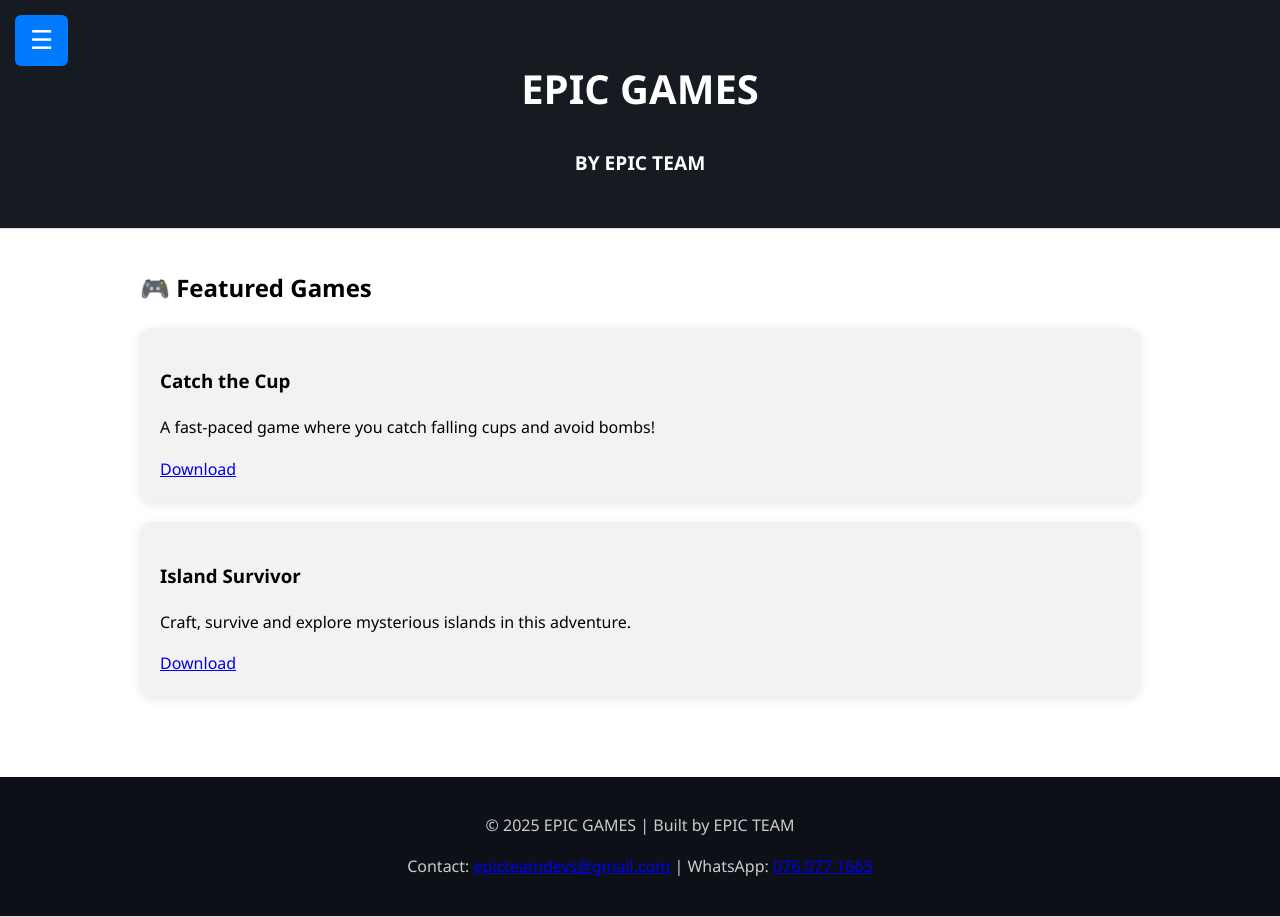
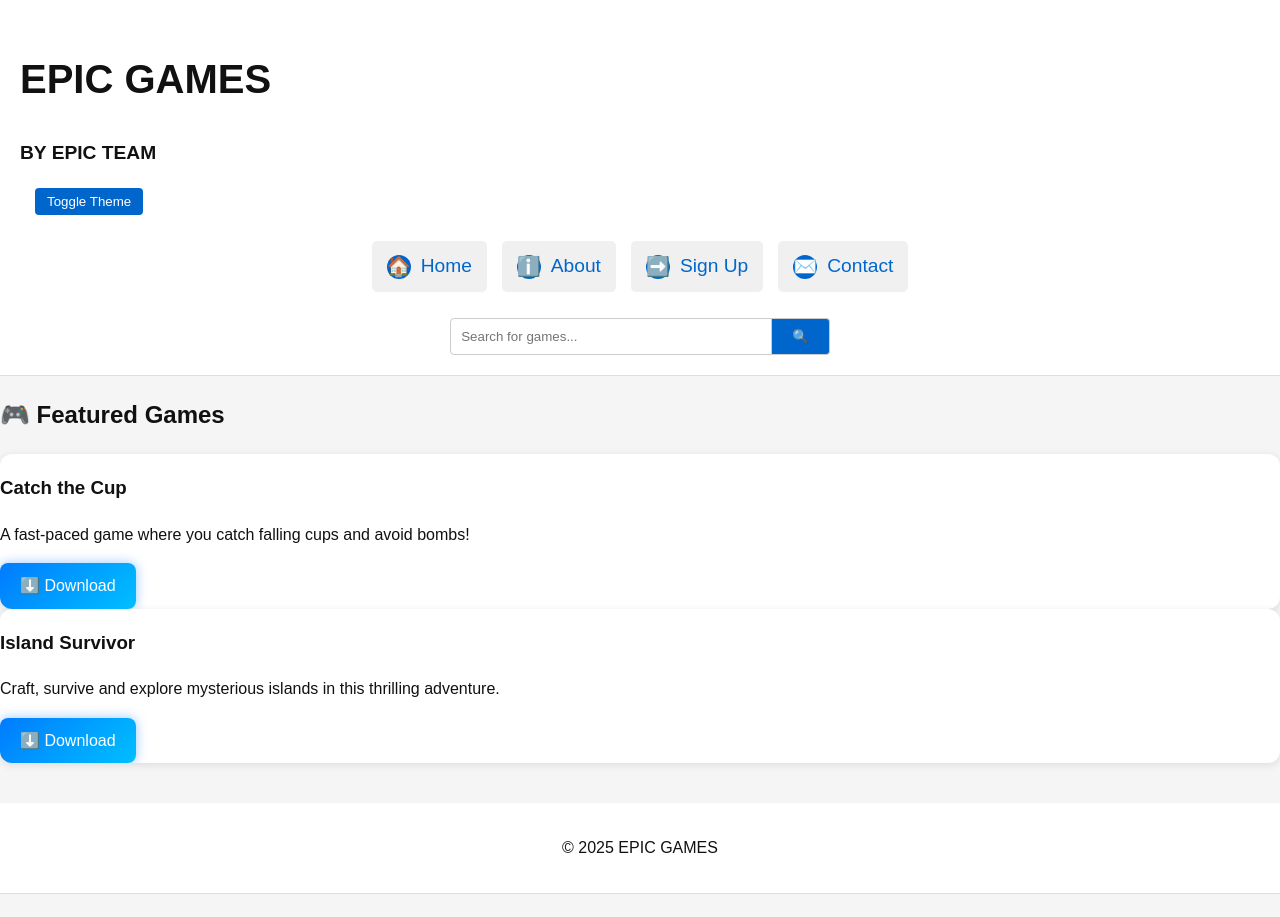
Before and after one commit to liya-hub/epic_games, a plain HTML site: page index.html in a window 1280 px wide. After the commit the page ends 894 px from the top, so only its background shows below. Drawn offline with Linux system fonts and the light colour scheme.

Commit message:
Update index.html

```diff
--- a/index.html
+++ b/index.html
@@ -5,163 +5,59 @@
   <meta name="viewport" content="width=device-width, initial-scale=1.0"/>
   <title>EPIC GAMES</title>
   <link rel="stylesheet" href="style.css" />
-  <style>
-    body {
-      margin: 0;
-      font-family: 'Segoe UI', sans-serif;
-      transition: margin-left 0.4s ease;
-      overflow-x: hidden;
-    }
-
-    .sidebar {
-      height: 100%;
-      width: 250px;
-      position: fixed;
-      top: 0;
-      left: -250px;
-      background-color: #0d1117;
-      color: #fff;
-      overflow-x: hidden;
-      transition: 0.4s;
-      padding-top: 60px;
-      z-index: 1000;
-    }
-
-    .sidebar a {
-      padding: 12px 30px;
-      text-decoration: none;
-      font-size: 18px;
-      color: #ccc;
-      display: block;
-      transition: 0.3s;
-    }
-
-    .sidebar a:hover {
-      background-color: #1a1f2b;
-      color: #fff;
-    }
-
-    .openbtn, .closebtn {
-      font-size: 26px;
-      cursor: pointer;
-      background-color: #007bff;
-      color: white;
-      border: none;
-      padding: 10px 15px;
-      position: fixed;
-      top: 15px;
-      z-index: 1100;
-      border-radius: 6px;
-      transition: background-color 0.3s;
-    }
-
-    .openbtn:hover, .closebtn:hover {
-      background-color: #0056b3;
-    }
-
-    .openbtn {
-      left: 15px;
-    }
-
-    .closebtn {
-      left: 215px;
-      display: none;
-    }
-
-    header {
-      padding: 30px 20px;
-      background-color: #161b22;
-      color: #fff;
-      text-align: center;
-    }
-
-    main {
-      margin-left: 0;
-      padding: 20px;
-      transition: margin-left 0.4s ease;
-    }
-
-    .content-section {
-      max-width: 1000px;
-      margin: auto;
-    }
-
-    .game-card {
-      background: #f2f2f2;
-      margin: 20px 0;
-      padding: 20px;
-      border-radius: 12px;
-      box-shadow: 0 2px 10px rgba(0,0,0,0.1);
-      transition: transform 0.3s;
-    }
-
-    .game-card:hover {
-      transform: translateY(-5px);
-    }
-
-    footer {
-      background: #0d1117;
-      color: #ccc;
-      text-align: center;
-      padding: 20px;
-      margin-top: 40px;
-    }
-  </style>
 </head>
-<body>
-
-  <div id="sidebar" class="sidebar">
-    <button class="closebtn" onclick="closeNav()">✖</button>
-    <a href="index.html">🏠 Home</a>
-    <a href="about.html">ℹ️ About</a>
-    <a href="signup.html">➡️ Sign Up</a>
-    <a href="contact.html">✉️ Contact</a>
-  </div>
-
-  <button class="openbtn" onclick="openNav()">☰</button>
-
+<body class="light-mode">
   <header>
     <h1 class="site-title">EPIC GAMES</h1>
     <h2 class="site-subtitle">BY EPIC TEAM</h2>
+    <button class="mobile-menu-toggle" onclick="toggleMenu()">☰</button>
+    <button class="theme-toggle" onclick="toggleTheme()">Toggle Theme</button>
+    <nav id="main-nav">
+      <ul>
+        <li><a href="index.html"><span class="nav-icon">🏠</span> Home</a></li>
+        <li><a href="about.html"><span class="nav-icon">ℹ️</span> About</a></li>
+        <li><a href="signup.html"><span class="nav-icon">➡️</span> Sign Up</a></li>
+        <li><a href="contact.html"><span class="nav-icon">✉️</span> Contact</a></li>
+      </ul>
+    </nav>
+    <div class="search-container">
+      <input type="text" class="search-input" placeholder="Search for games..." />
+      <button class="search-button">🔍</button>
+    </div>
   </header>
 
   <main id="main-content">
     <section class="content-section">
       <h2 class="section-title">🎮 Featured Games</h2>
+
       <div class="game-card">
         <h3>Catch the Cup</h3>
         <p>A fast-paced game where you catch falling cups and avoid bombs!</p>
-        <a href="https://www.mediafire.com/" target="_blank">Download</a>
+        <a href="https://www.mediafire.com/" target="_blank" class="download-btn">⬇️ Download</a>
       </div>
+
       <div class="game-card">
         <h3>Island Survivor</h3>
-        <p>Craft, survive and explore mysterious islands in this adventure.</p>
-        <a href="https://www.mediafire.com/" target="_blank">Download</a>
+        <p>Craft, survive and explore mysterious islands in this thrilling adventure.</p>
+        <a href="https://www.mediafire.com/" target="_blank" class="download-btn">⬇️ Download</a>
       </div>
+
     </section>
   </main>
 
   <footer>
-    <p>&copy; 2025 EPIC GAMES | Built by EPIC TEAM</p>
-    <p>Contact: <a href="mailto:epicteamdevs@gmail.com">epicteamdevs@gmail.com</a> |
-    WhatsApp: <a href="https://wa.me/94760771665">076 077 1665</a></p>
+    <p>&copy; 2025 EPIC GAMES</p>
   </footer>
 
   <script>
-    function openNav() {
-      document.getElementById("sidebar").style.left = "0";
-      document.querySelector('.openbtn').style.display = "none";
-      document.querySelector('.closebtn').style.display = "block";
-      document.getElementById("main-content").style.marginLeft = "250px";
+    function toggleTheme() {
+      document.body.classList.toggle("light-mode");
+      document.body.classList.toggle("dark-mode");
     }
 
-    function closeNav() {
-      document.getElementById("sidebar").style.left = "-250px";
-      document.querySelector('.openbtn').style.display = "block";
-      document.querySelector('.closebtn').style.display = "none";
-      document.getElementById("main-content").style.marginLeft = "0";
+    function toggleMenu() {
+      document.getElementById("main-nav").classList.toggle("show");
     }
   </script>
-
 </body>
 </html>
```
